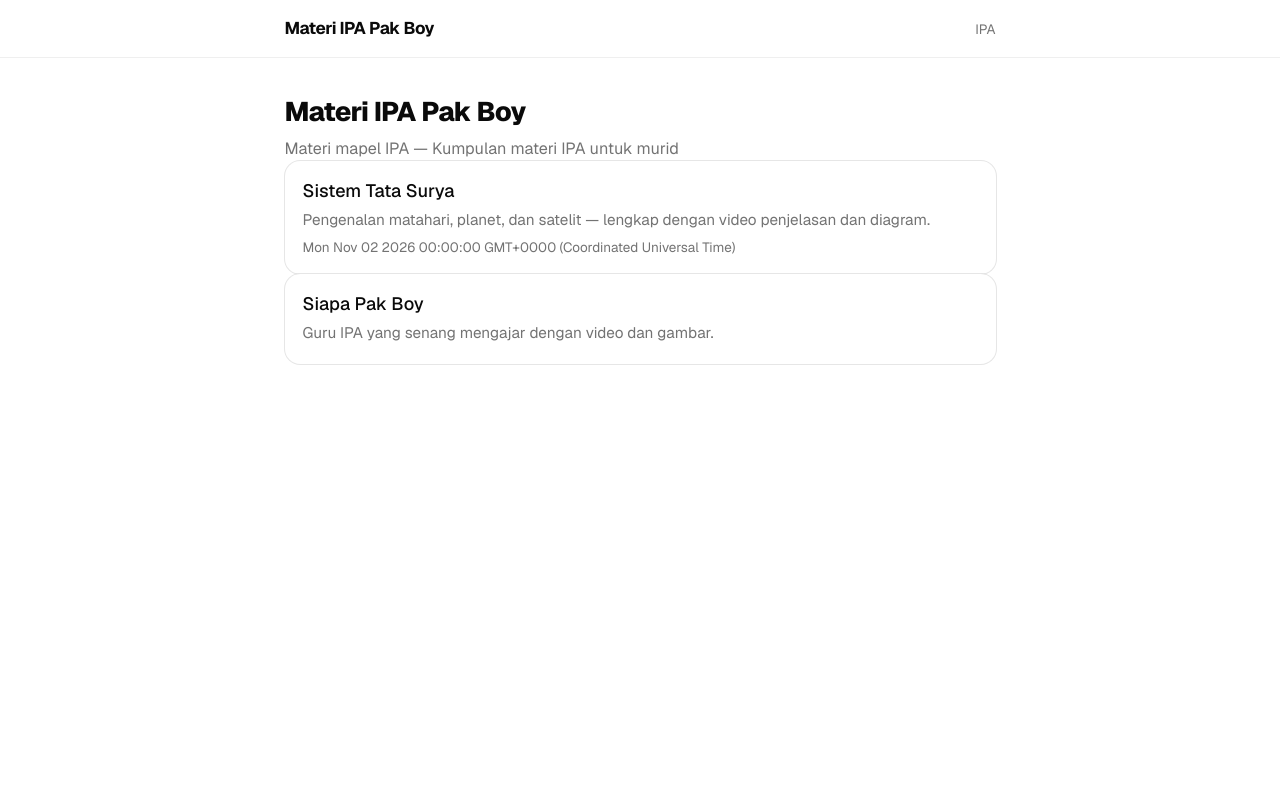
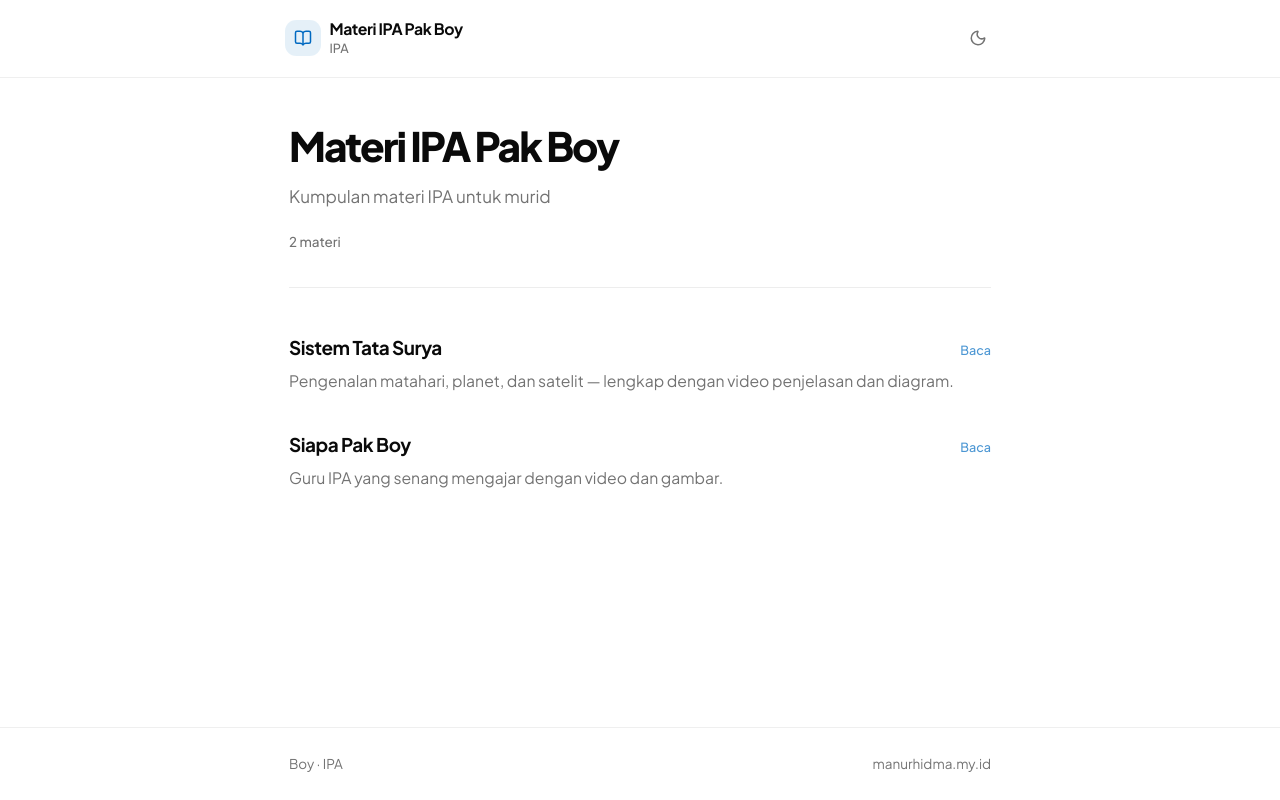
Before and after one commit to baihaqifaizal/Simple_Materi, a Next.js app: page / in a window 1280 px wide. Built offline with nearby package versions, Linux system fonts and the light colour scheme.

Commit message:
style: redesign (modern clean) + dark/light toggle tanpa flash

```diff
--- a/app/layout.tsx
+++ b/app/layout.tsx
@@ -1,11 +1,15 @@
 import type { Metadata } from "next";
-import { Plus_Jakarta_Sans, Geist } from "next/font/google";
+import { Plus_Jakarta_Sans } from "next/font/google";
 import { activeGuru, getSettings } from "@/lib/content";
 import { temaValid } from "@/lib/theme";
 import "./globals.css";
-import { cn } from "@/lib/utils";
 
-const geist = Geist({subsets:['latin'],variable:'--font-sans'});
+// Pilihan konten-pertama: humanis, enak dibaca untuk materi sekolah.
+const fontSans = Plus_Jakarta_Sans({
+  subsets: ["latin"],
+  variable: "--font-sans",
+  display: "swap",
+});
 
 export async function generateMetadata(): Promise<Metadata> {
   const s = getSettings(activeGuru());
@@ -21,12 +25,18 @@ export default function RootLayout({
   children: React.ReactNode;
 }>) {
   const s = getSettings(activeGuru());
+  // Tanpa flash: keputusan gelap/terang dicapai sebelum CSS muat.
+  const scriptNoFlash = `(function(){try{var t=localStorage.getItem('tema');var d=t?t==='dark':window.matchMedia('(prefers-color-scheme: dark)').matches;if(d)document.documentElement.classList.add('dark');}catch(e){}})();`;
   return (
     <html
       lang="id"
       data-tema={temaValid(s.temaWarna)}
-      className={cn("font-sans", geist.variable)}
+      className={`${fontSans.variable} font-sans`}
+      suppressHydrationWarning
     >
+      <head>
+        <script dangerouslySetInnerHTML={{ __html: scriptNoFlash }} />
+      </head>
       <body>{children}</body>
     </html>
   );
--- a/app/materi/[slug]/page.tsx
+++ b/app/materi/[slug]/page.tsx
@@ -1,6 +1,9 @@
 import { notFound } from "next/navigation";
+import Link from "next/link";
+import { ChevronLeft } from "lucide-react";
 import { activeGuru, getMateri, getSettings, listMateri, type Block } from "@/lib/content";
 import SiteHeader from "@/components/site-header";
+import SiteFooter from "@/components/site-footer";
 import YouTubeEmbed from "@/components/youtube-embed";
 import { FadeIn } from "@/components/motion";
 
@@ -29,27 +32,44 @@ export default async function HalamanMateri({ params }: Props) {
   const s = getSettings(guru);
 
   return (
-    <div className="min-h-dvh">
+    <div className="flex min-h-dvh flex-col">
       <SiteHeader />
-      <main className="mx-auto max-w-2xl px-5 pt-10 pb-16">
+      <main className="mx-auto w-full max-w-2xl flex-1 px-5 pt-8 pb-14 sm:px-6">
+        <Link
+          href="/"
+          className="inline-flex min-h-11 items-center gap-1.5 text-[0.8rem] font-medium text-muted-foreground no-underline transition-colors hover:text-primary"
+        >
+          <ChevronLeft className="size-4" />
+          Semua materi
+        </Link>
+
         <FadeIn>
-          <p className="text-xs font-medium uppercase tracking-widest text-muted-foreground">
+          <div className="mt-4 pb-8">
+            <p className="text-[0.75rem] font-semibold uppercase tracking-wider text-primary">
               {s.namaGuru}
             </p>
-          <h1 className="mt-2 text-[1.75rem] font-extrabold leading-tight tracking-tight">
+            <h1 className="mt-1.5 text-[1.9rem] font-extrabold leading-[1.15] tracking-tighter sm:text-[2.25rem]">
               {meta.judul}
             </h1>
             {meta.tanggal ? (
-            <p className="mt-2 text-sm text-muted-foreground">{meta.tanggal}</p>
+              <p className="mt-3 text-xs tabular-nums text-muted-foreground">
+                {s.mapel ? `${s.mapel} · ` : ""}
+                {meta.tanggal}
+              </p>
             ) : null}
+          </div>
+          <hr className="border-border/70" />
         </FadeIn>
 
-        <div className="prose prose-neutral mt-8 max-w-none prose-headings:tracking-tight prose-headings:font-bold prose-img:rounded-xl">
+        <FadeIn>
+          <div className="prose prose-neutral mt-8 max-w-none dark:prose-invert prose-headings:tracking-tight prose-headings:font-bold">
             {blocks.map((b, i) => (
               <BlockSatu key={i} block={b} judul={meta.judul} />
             ))}
           </div>
+        </FadeIn>
       </main>
+      <SiteFooter />
     </div>
   );
 }
--- a/app/page.tsx
+++ b/app/page.tsx
@@ -1,7 +1,7 @@
-import Link from "next/link";
 import { activeGuru, getSettings, listMateri } from "@/lib/content";
 import SiteHeader from "@/components/site-header";
 import MateriCard from "@/components/materi-card";
+import SiteFooter from "@/components/site-footer";
 import { FadeIn, Stagger } from "@/components/motion";
 
 export default function Home() {
@@ -10,14 +10,24 @@ export default function Home() {
   const daftar = listMateri(guru);
 
   return (
-    <div className="min-h-dvh">
+    <div className="flex min-h-dvh flex-col">
       <SiteHeader />
-      <main className="mx-auto max-w-2xl px-5 pt-8 pb-16">
+      <main className="mx-auto w-full max-w-2xl flex-1 px-5 pt-10 pb-14 sm:px-6">
         <FadeIn>
-          <h1 className="text-2xl font-extrabold tracking-tight">{s.judulSitus}</h1>
-          <p className="mt-1.5 text-muted-foreground text-[0.9rem]">
-            Materi {s.mapel ? `mapel ${s.mapel}` : ""} — {s.deskripsi}
-          </p>
+          <div className="pb-8">
+            <h1 className="text-[1.9rem] font-extrabold leading-[1.15] tracking-tighter sm:text-[2.25rem]">
+              {s.judulSitus}
+            </h1>
+            {s.deskripsi ? (
+              <p className="mt-3 max-w-lg text-[0.95rem] leading-relaxed text-muted-foreground">
+                {s.deskripsi}
+              </p>
+            ) : null}
+            <p className="mt-5 text-xs font-medium tabular-nums text-muted-foreground">
+              {daftar.length ? `${daftar.length} materi` : ""}
+            </p>
+          </div>
+          <hr className="border-border/70" />
         </FadeIn>
 
         {daftar.length === 0 ? (
@@ -28,13 +38,12 @@ export default function Home() {
             </p>
           </div>
         ) : (
-          <Stagger>
-            {daftar.map((m) => (
-              <MateriCard key={m.slug} materi={m} />
-            ))}
-          </Stagger>
+          <div className="mt-6">
+            <Stagger>{daftar.map((m) => <MateriCard key={m.slug} materi={m} />)}</Stagger>
+          </div>
         )}
       </main>
+      <SiteFooter />
     </div>
   );
 }
--- a/components/materi-card.tsx
+++ b/components/materi-card.tsx
@@ -1,21 +1,26 @@
 import Link from "next/link";
 import type { MateriMeta } from "@/lib/content";
-import { Card, CardHeader, CardTitle, CardDescription } from "@/components/ui/card";
 
+/** Daftar materi: kartu ringan, hairline, tanpa hiasan berlebihan. */
 export default function MateriCard({ materi }: { materi: MateriMeta }) {
   return (
-    <Link href={`/materi/${materi.slug}`} className="block no-underline transition-transform duration-200 hover:-translate-y-0.5">
-      <Card className="gap-2 border-border/70 shadow-none transition-colors hover:border-primary/40 hover:bg-accent/40">
-        <CardHeader>
-          <CardTitle className="text-base leading-snug">{materi.judul}</CardTitle>
-          <CardDescription className="line-clamp-3 text-[0.85rem] leading-relaxed">
-            {materi.ringkasan}
-          </CardDescription>
-          {materi.tanggal ? (
-            <span className="text-xs text-muted-foreground">{materi.tanggal}</span>
-          ) : null}
-        </CardHeader>
-      </Card>
+    <Link
+      href={`/materi/${materi.slug}`}
+      className="group -mx-2 block rounded-xl px-2 py-4 no-underline transition-colors hover:bg-accent/60 sm:-mx-4 sm:px-4"
+    >
+      <div className="flex items-baseline justify-between gap-4">
+        <h2 className="text-[1.05rem] font-bold tracking-tight group-hover:text-primary transition-colors">
+          {materi.judul}
+        </h2>
+        <span className="text-[0.7rem] font-medium text-primary/70">
+          Baca
+        </span>
+      </div>
+      {materi.ringkasan ? (
+        <p className="mt-1.5 line-clamp-2 text-sm leading-relaxed text-muted-foreground">
+          {materi.ringkasan}
+        </p>
+      ) : null}
     </Link>
   );
 }
--- /dev/null
+++ b/components/site-footer.tsx
@@ -0,0 +1,16 @@
+import { activeGuru, getSettings } from "@/lib/content";
+
+export default function SiteFooter() {
+  const s = getSettings(activeGuru());
+  return (
+    <footer className="border-t border-border/60">
+      <div className="mx-auto flex max-w-2xl flex-wrap items-center justify-between gap-2 px-5 py-6 sm:px-6">
+        <p className="text-xs text-muted-foreground">
+          {s.namaGuru}
+          {s.mapel ? ` · ${s.mapel}` : ""}
+        </p>
+        <p className="text-xs text-muted-foreground">manurhidma.my.id</p>
+      </div>
+    </footer>
+  );
+}
--- a/components/site-header.tsx
+++ b/components/site-header.tsx
@@ -1,15 +1,34 @@
 import Link from "next/link";
+import { BookOpen } from "lucide-react";
 import { activeGuru, getSettings } from "@/lib/content";
+import ThemeToggle from "@/components/theme-toggle";
 
 export default function SiteHeader() {
   const s = getSettings(activeGuru());
   return (
     <header className="sticky top-0 z-10 border-b border-border/60 bg-background/80 backdrop-blur">
-      <div className="mx-auto flex max-w-2xl items-center justify-between px-5 py-3.5 min-h-11">
-        <Link href="/" className="text-[0.95rem] font-bold tracking-tight no-underline hover:opacity-80">
-          {s.judulSitus}
+      <div className="mx-auto flex max-w-2xl items-center justify-between gap-3 px-5 py-3">
+        <Link
+          href="/"
+          className="flex min-h-11 items-center gap-2 no-underline transition-opacity hover:opacity-75"
+        >
+          <span className="grid size-8 shrink-0 place-items-center rounded-lg bg-primary/10 text-primary">
+            <BookOpen className="size-4" />
+          </span>
+          <span>
+            <span className="block text-sm font-bold leading-tight tracking-tight">
+              {s.judulSitus}
+            </span>
+            {s.mapel ? (
+              <span className="block text-[0.7rem] font-medium text-muted-foreground">
+                {s.mapel}
+              </span>
+            ) : null}
+          </span>
         </Link>
-        <span className="text-xs text-muted-foreground">{s.mapel}</span>
+        <div className="min-h-11 flex items-center">
+          <ThemeToggle />
+        </div>
       </div>
     </header>
   );
--- /dev/null
+++ b/components/theme-toggle.tsx
@@ -0,0 +1,40 @@
+"use client";
+
+import { useEffect, useState } from "react";
+import { Moon, Sun } from "lucide-react";
+import { Button } from "@/components/ui/button";
+
+/**
+ * Toggle gelap/terang. Keputusan awal sudah di-set script layout;
+ * komponen ini hanya membaca ulang kondisi kelas saat bisu mount.
+ */
+export default function ThemeToggle() {
+  const [gelap, setGelap] = useState<boolean | null>(null);
+
+  useEffect(() => {
+    setGelap(document.documentElement.classList.contains("dark"));
+  }, []);
+
+  function gantiTema() {
+    const jadi = !gelap;
+    document.documentElement.classList.toggle("dark", jadi);
+    try {
+      localStorage.setItem("tema", jadi ? "dark" : "light");
+    } catch {
+      // abaikan: localStorage mungkin ditutup
+    }
+    setGelap(jadi);
+  }
+
+  return (
+    <Button
+      variant="ghost"
+      size="icon"
+      onClick={gantiTema}
+      aria-label={gelap ? "Ganti ke terang" : "Ganti ke gelap"}
+      className="rounded-lg text-muted-foreground hover:text-foreground"
+    >
+      {gelap === null ? null : gelap ? <Sun className="size-4" /> : <Moon className="size-4" />}
+    </Button>
+  );
+}
```
Also changed, not shown: public/gambar/sistem-tata-surya.svg (deleted). Lines whose indentation alone changed are shown as unchanged.
